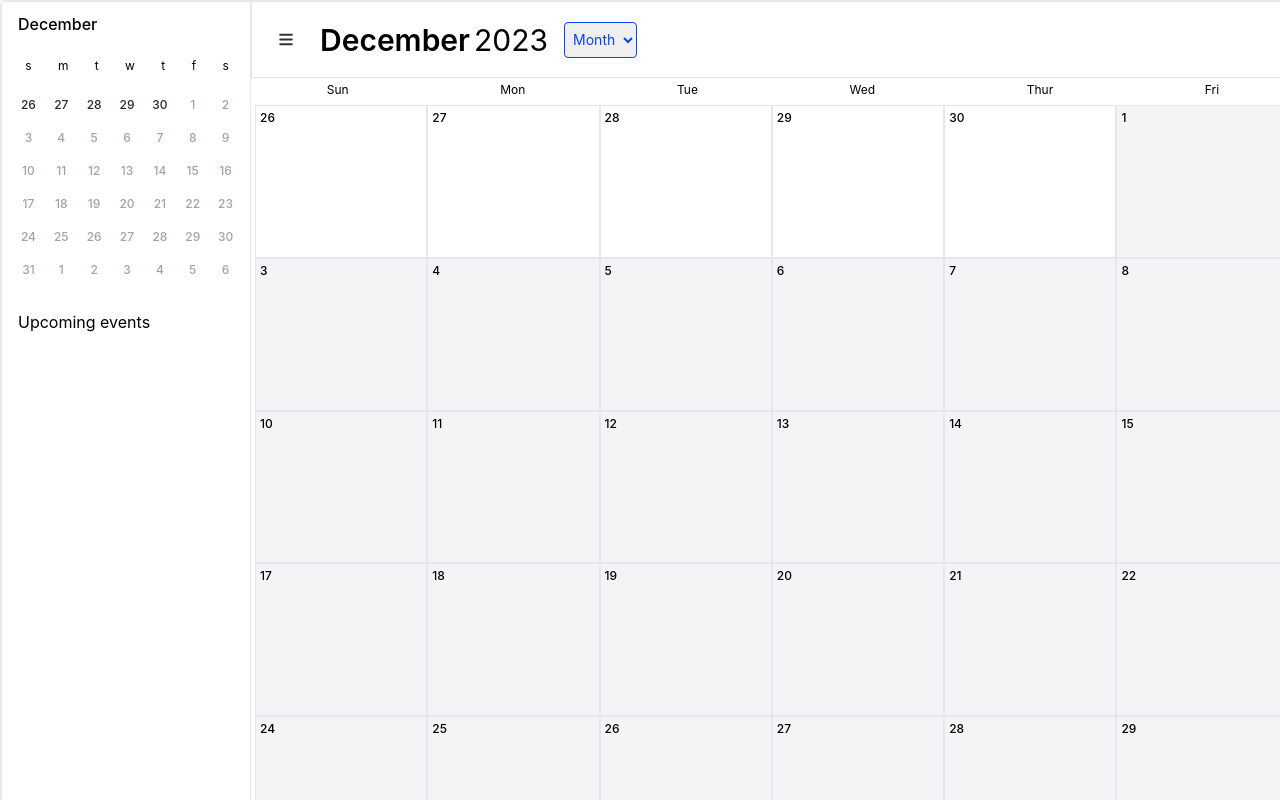
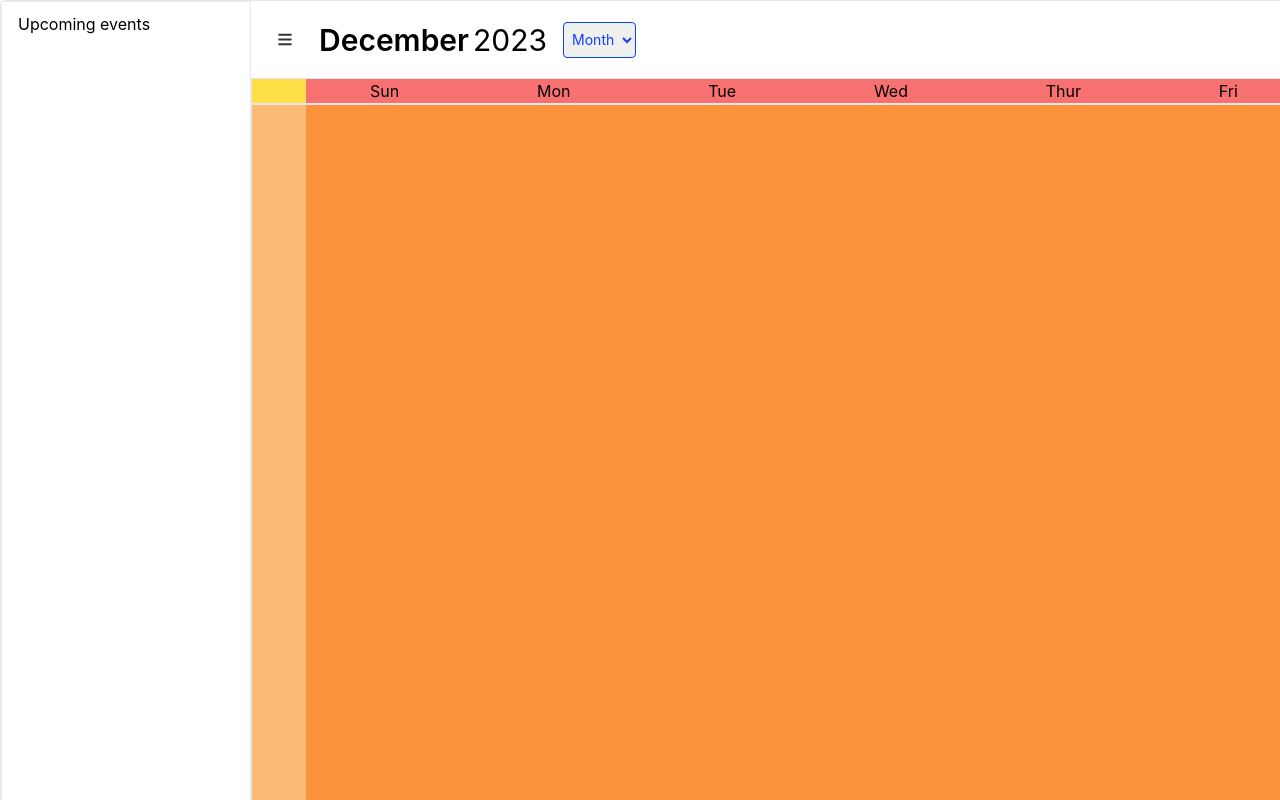
Before and after one commit to lindychi/frontend-bootcamp, a React (Create React App) app: page / in a window 1280 px wide. Shown: the top 800 px of the page. Built offline with nearby package versions, Linux system fonts and the light colour scheme.

Commit message:
리팩:WeekM

```diff
--- a/src/App.tsx
+++ b/src/App.tsx
@@ -1,5 +1,5 @@
 import React, { useState } from "react";
-import clsx from "clsx";
+
 import "./App.css";
 
 import { dayList } from "./consts/calendar";
@@ -9,9 +9,10 @@ import Arrow from "./icons/Arrow";
 import Hamburger from "./icons/Hamburger";
 import Search from "./icons/Search";
 import Plus from "./icons/Plus";
+import CalendarS from "./components/CalendarS";
+import WeekM from "./components/WeekM";
 
 function App() {
-  const [value, setValue] = useState("");
   const [selectedMonth, setSelectedMonth] = React.useState(12);
   const [selectedYear, setSelectedYear] = React.useState(2023);
   const targetCalendarDates: Date[] = getCalendarDates(
@@ -21,52 +22,18 @@ function App() {
 
   return (
     <div className="calendar flex justify-start w-[1465px] rounded-md h- auto border solid rgba(157, 158, 159, 0.60)">
-      {/* 미니 캘린더 */}
       <div className="sidebar flex-col w-[250px] border solid rgba(157, 158, 159, 0.60)">
-        <div className="month_s flex-col w-[250px] h-[47px] py-[10px] px-[16px] font-medium">
-          {getMonthString(12)}
-        </div>
-        <div className="day-s flex items-center justify-between w-[250px] h-[33px] p-[10px]">
-          {dayList.map(({ short }, index) => (
-            <div
-              key={index}
-              className="day px-[5px] mx-auto text-center text-xs"
-            >
-              {short}
-            </div>
-          ))}
-        </div>
-        {/* 미니캘린더 날짜     */}
-        <div className="calendar_s grid grid-cols-7 w-[250px] h-[218px] p-[10px]">
-          {targetCalendarDates.map((date: Date) => (
-            <div
-              key={date.getTime()} // 각 날짜에 대한 고유한 key
-              className={clsx(
-                "inner-date",
-                "p-[5px]",
-                "font-medium",
-                "text-xs",
-                "text-center",
-                "align-middle",
-                {
-                  "text-gray-800": date.getMonth() === new Date().getMonth(),
-                  "text-gray-400": date.getMonth() !== new Date().getMonth(),
-                }
-              )}
-            >
-              {date.getDate()}
-            </div>
-          ))}
-        </div>
+        <div>{/* 미니캘린더*/}</div>
+
         {/* 미니캘린더 하단*/}
         <div className="schedule w-[250px] h-[409px] py-[10px] px-[16px] gap-[10px]">
           Upcoming events
         </div>
       </div>
 
-      <div className="content">
+      <div className="content w-[1214px]">
         {/* 상단 헤더 */}
-        <div className="content_top flex w-[1214px] h-[77px] p-[16px] justify-between border solid rgba(157, 158, 159, 0.60)">
+        <div className="content_top flex w-[1214px] h-[77px] p-[16px] justify-between ">
           <div className="left-content flex justify-between gap-4 items-center">
             <div>
               <Hamburger />
@@ -95,7 +62,7 @@ function App() {
         Month <Arrow />
       </div>*/}
           </div>
-          {/* 오른쪽 콘텐츠       */}
+          {/* Add event */}
           <div className="right-contents flex justify-between gap-[16px] items-center">
             <div>
               <Search />
@@ -107,38 +74,38 @@ function App() {
         </div>
 
         {/* 빅달력_요일 */}
-        <div className="mediumDay flex items-center justify-between w-100% h-[24px]">
+        <div className="flex w-100% bg-purple-600 border solid rgba(157, 158, 159, 0.60)">
+          <div className="time w-[54px] px-[10px] bg-yellow-300"></div>
+          <div className="weekM flex-1 bg-red-400">
+            <WeekM dayList={dayList} />
+          </div>
+        </div>
+
+        <div className="flex w-100% h-100% border solid rgba(157, 158, 159, 0.60) bg-orange-400">
+          <div className="weekCalendar flex">
+            <div className="w-[54px] h-100%  bg-orange-300"></div>
+
+          </div>
+          <div className="w-[1214px] h-[923px] grid grid-cols-7 py-[3px] px-[4px]"></div>
+        </div>
+
+        {/* <div className="mediumDay flex items-center justify-between w-100% h-[24px] border solid rgba(157, 158, 159, 0.60)">
           {dayList.map(({ medium }, index) => (
             <div
               key={index}
-              className="day px-[10px] mx-auto text-center text-xs"
+              className="day px-[10px] mx-auto text-center text-s"
             >
               {medium}
             </div>
           ))}
-        </div>
+        </div> */}
         {/* 빅달력_날짜    */}
-        <div className="mediumDates w-[1214px] h-[923px] grid grid-cols-7 py-[3px] px-[4px]">
-          {targetCalendarDates.map((date: Date) => (
-            <div
-              key={date.getTime()} // 각 날짜에 대한 고유한 key
-              className={clsx(
-                "inner-date",
-                "p-[4px]",
-                "font-medium",
-                "text-xs",
-                "border",
-                "solid",
-                "rgba(157, 158, 159, 0.60)",
-                {
-                  "bg-white": date.getMonth() === new Date().getMonth(),
-                  "bg-gray-100": date.getMonth() !== new Date().getMonth(),
-                }
-              )}
-            >
-              {date.getDate()}
-            </div>
-          ))}
+
+        {/* 연력*/}
+        <div className="flex">
+          {" "}
+          <div></div>
+          <div></div>
         </div>
       </div>
     </div>
--- /dev/null
+++ b/src/components/CalendarS.tsx
@@ -0,0 +1,57 @@
+import React from "react";
+
+import clsx from "clsx";
+import "./App.css";
+
+import { DateName, dayList } from "../consts/calendar";
+import { getCalendarDates, getMonthString } from "../libs/calendar";
+
+type Props = {};
+
+export default function CalendarS({}: Props) {
+  const [selectedMonth, setSelectedMonth] = React.useState(12);
+  const [selectedYear, setSelectedYear] = React.useState(2023);
+  const targetCalendarDates: Date[] = getCalendarDates(
+    selectedYear,
+    selectedMonth
+  );
+
+  return (
+    // {/* 미니 캘린더-월 */}
+    <div>
+      <div className="month_s flex-col w-[250px] h-[47px] py-[10px] px-[16px] font-medium">
+        {getMonthString(12)}
+      </div>
+      {/* 미니 캘린더-요일 */}
+      <div className="day-s flex items-center justify-between w-[250px] h-[33px] p-[10px]">
+        {dayList.map(({ short }, index) => (
+          <div key={index} className="day px-[5px] mx-auto text-center text-xs">
+            {short}
+          </div>
+        ))}
+      </div>
+      {/* 미니캘린더-날짜     */}
+      <div className="calendar_s grid grid-cols-7 w-[250px] h-[218px] p-[10px]">
+        {targetCalendarDates.map((date: Date) => (
+          <div
+            key={date.getTime()} // 각 날짜에 대한 고유한 key
+            className={clsx(
+              "inner-date",
+              "p-[5px]",
+              "font-medium",
+              "text-xs",
+              "text-center",
+              "align-middle",
+              {
+                "text-gray-800": date.getMonth() === new Date().getMonth(),
+                "text-gray-400": date.getMonth() !== new Date().getMonth(),
+              }
+            )}
+          >
+            {date.getDate()}
+          </div>
+        ))}
+      </div>
+    </div>
+  );
+}
--- /dev/null
+++ b/src/components/MonthM.tsx
@@ -0,0 +1,40 @@
+import React from 'react'
+import { getCalendarDates } from '../libs/calendar';
+import clsx from 'clsx';
+
+
+type Props = {}
+
+export default function month({}: Props) {
+const [selectedMonth, setSelectedMonth] = React.useState(12);
+const [selectedYear, setSelectedYear] = React.useState(2023);
+const targetCalendarDates: Date[] = getCalendarDates(
+  selectedYear,
+  selectedMonth
+);
+return (
+  // <div>month</div>
+  <div className="mediumDates w-[1214px] h-[923px] grid grid-cols-7 py-[3px] px-[4px]">
+  {targetCalendarDates.map((date: Date) => (
+    <div
+      key={date.getTime()} // 각 날짜에 대한 고유한 key
+      className={clsx(
+        "inner-date",
+        "p-[4px]",
+        "font-medium",
+        "text-xs",
+        "border",
+        "solid",
+        "rgba(157, 158, 159, 0.60)",
+        {
+          "bg-white": date.getMonth() === new Date().getMonth(),
+          "bg-gray-100": date.getMonth() !== new Date().getMonth(),
+        }
+      )}
+    >
+      {date.getDate()}
+    </div>
+  ))}
+</div>
+)
+}
--- /dev/null
+++ b/src/components/WeekM.tsx
@@ -0,0 +1,20 @@
+import React from "react";
+import { DateName, dayList } from "../consts/calendar";
+
+type Props = {
+  dayList: DateName[];
+};
+
+export default function WeekM({ dayList }: Props) {
+  return (
+    <div className="mediumDay flex items-center justify-between ">
+      {dayList.map(({ medium }, index) => (
+        <div key={index} className="day px-16 text-s">
+          {medium}
+        </div>
+
+
+      ))}
+    </div>
+  );
+}
```
